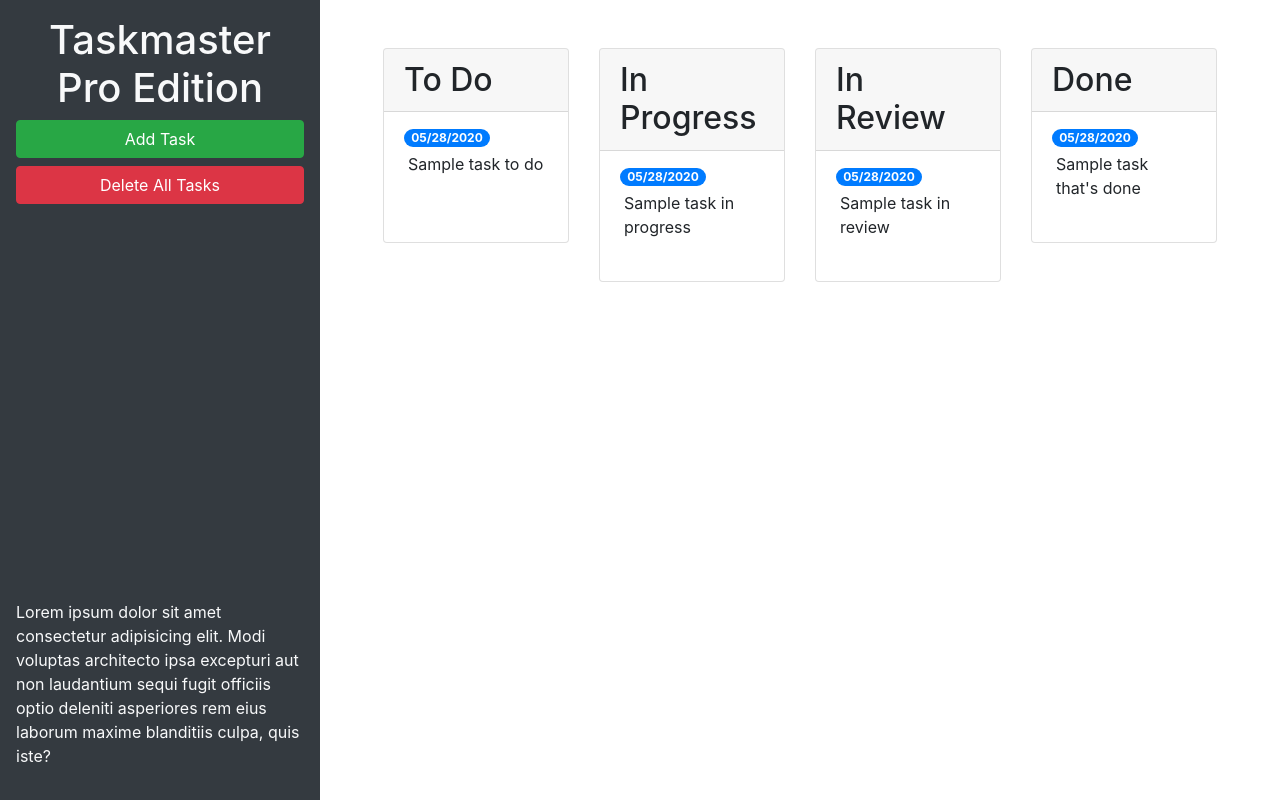
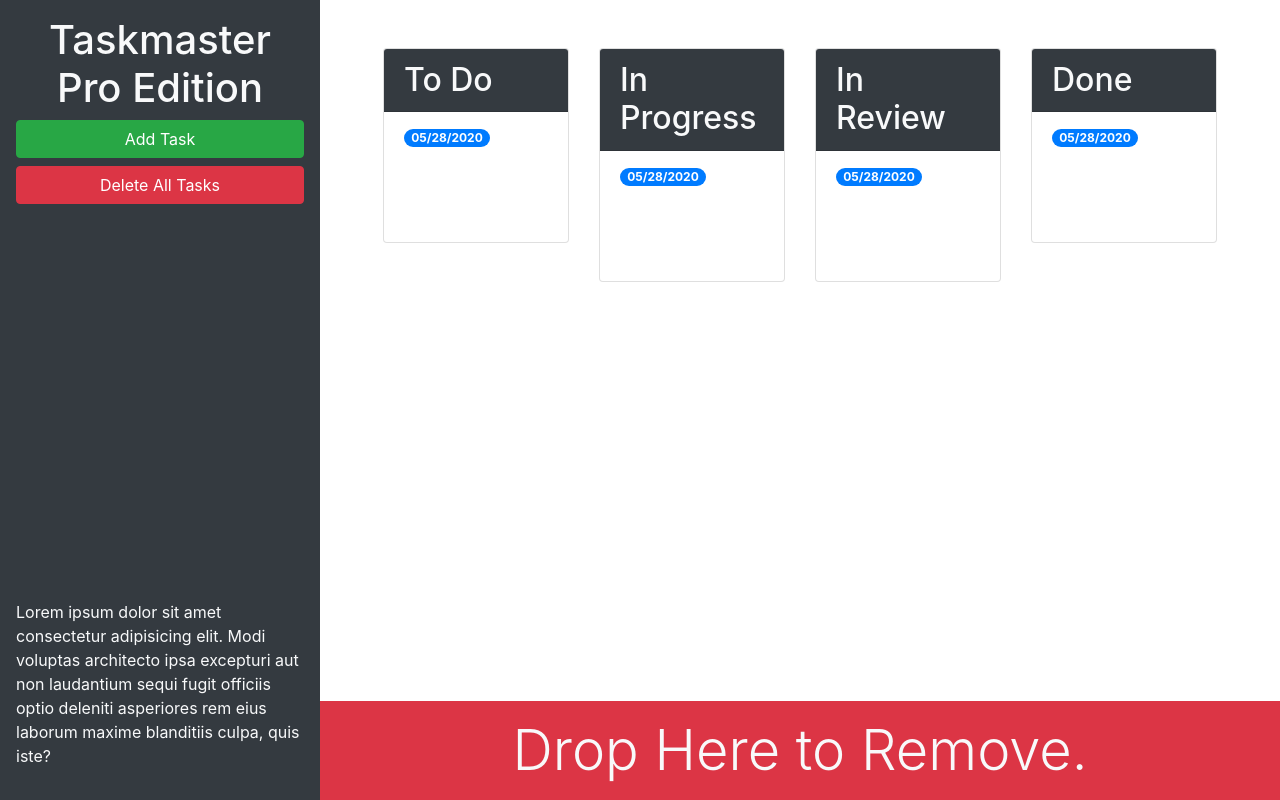
Before and after one commit to RHunjan/taskmaster-pro, a plain HTML site: page index.html in a window 1280 px wide. Drawn offline with nearby package versions, Linux system fonts and the light colour scheme.

Commit message:
main flex box and trash element

```diff
--- a/index.html
+++ b/index.html
@@ -13,27 +13,27 @@
 <body>
 
   <div class="row min-vh-100 no-gutters">
-    <header class="col-12 col-lg-3 bg-dark text-light d-flex flex-column p-4 p-lg-3">
+    <header class="col-12 col-lg-3 bg-dark text-light sticky-top d-flex flex-column p-4 p-lg-3">
       <h1 class="text-center">Taskmaster Pro Edition</h1>
       <button id="create-task" class="btn btn-block btn-success" data-toggle="modal" data-target="#task-form-modal">Add
         Task</button>
       <button id="remove-tasks" class="btn btn-block btn-danger">Delete All Tasks</button>
-      <p class="mt-auto">Lorem ipsum dolor sit amet consectetur adipisicing elit. Modi voluptas architecto ipsa excepturi aut non
+      <p class="mt-auto d-none d-lg-block">Lorem ipsum dolor sit amet consectetur adipisicing elit. Modi voluptas architecto ipsa excepturi aut non
         laudantium sequi fugit officiis optio deleniti asperiores rem eius laborum maxime blanditiis culpa, quis iste?
       </p>
     </header>
 
-    <main class="col-12 col-lg-9">
+    <main class="col-12 col-lg-9 d-flex flex-column">
       <div class="m-5 row justify-content-around">
 
         <!--to do start-->
         <div class="col-12 col-md-6 col-xl-3 mb-3">
           <div class="card">
-            <h2 class="card-header">To Do</h2>
+            <h2 class="card-header bg-dark text-light">To Do</h2>
             <ul id="list-toDo" class="list-group list-group-flush">
                 <li class="list-group-item">
                   <span class="badge badge-primary badge-pill">05/28/2020</span>
-                  <p class="m-1">Sample task to do</p>
+                  <p class="m-1"></p>
                 </li>
             </ul>
           </div>
@@ -43,11 +43,11 @@
           <!--in progress start-->
         <div class="col-12 col-md-6 col-xl-3 mb-3">
           <div class="card">
-                <h2 class="card-header">In Progress</h2>
+                <h2 class="card-header bg-dark text-light">In Progress</h2>
                   <ul id="list-inProgress" class="list-group list-group-flush">
                     <li class="list-group-item">
                       <span class="badge badge-primary badge-pill">05/28/2020</span>
-                      <p class="m-1">Sample task in progress</p>
+                      <p class="m-1"></p>
                     </li>
                   </ul>
           </div>
@@ -57,11 +57,11 @@
           <!-- in review start -->
           <div class="col-12 col-md-6 col-xl-3 mb-3">
             <div class="card">
-              <h2 class="card-header">In Review</h2>
+              <h2 class="card-header bg-dark text-light">In Review</h2>
               <ul id="list-inReview" class="list-group list-group-flush">
                 <li class="list-group-item">
                   <span class="badge badge-primary badge-pill">05/28/2020</span>
-                  <p class="m-1">Sample task in review</p>
+                  <p class="m-1"></p>
                 </li>
               </ul>
             </div>
@@ -72,17 +72,23 @@
           <!-- done start -->
           <div class="col-12 col-md-6 col-xl-3 mb-3">
             <div class="card">
-                <h2 class="card-header">Done</h2>
+                <h2 class="card-header bg-dark text-light">Done</h2>
                 <ul id="list-done" class="list-group list-group-flush">
                   <li class="list-group-item">
                     <span class="badge badge-primary badge-pill">05/28/2020</span>
-                    <p class="m-1">Sample task that's done</p>
+                    <p class="m-1"></p>
                   </li>
                 </ul>
             </div>
           </div>
           <!-- done end -->
       </div>
+        <div id="trash" class="mt-auto">
+          <div class="w-100 bg-danger p-3 text-center text-light display-4">
+            Drop Here to Remove.
+          </div>
+        </div>
+
     </main>
 
   </div>
```
